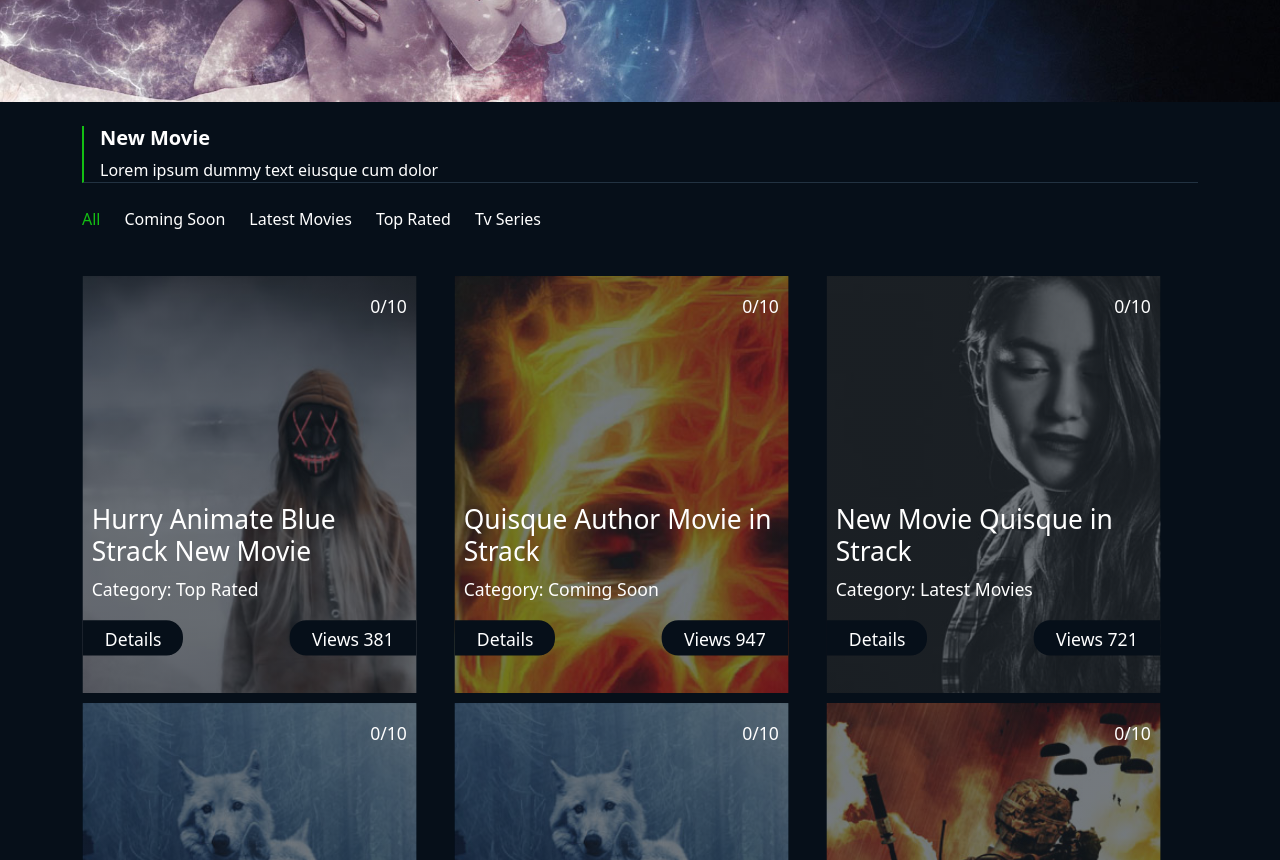
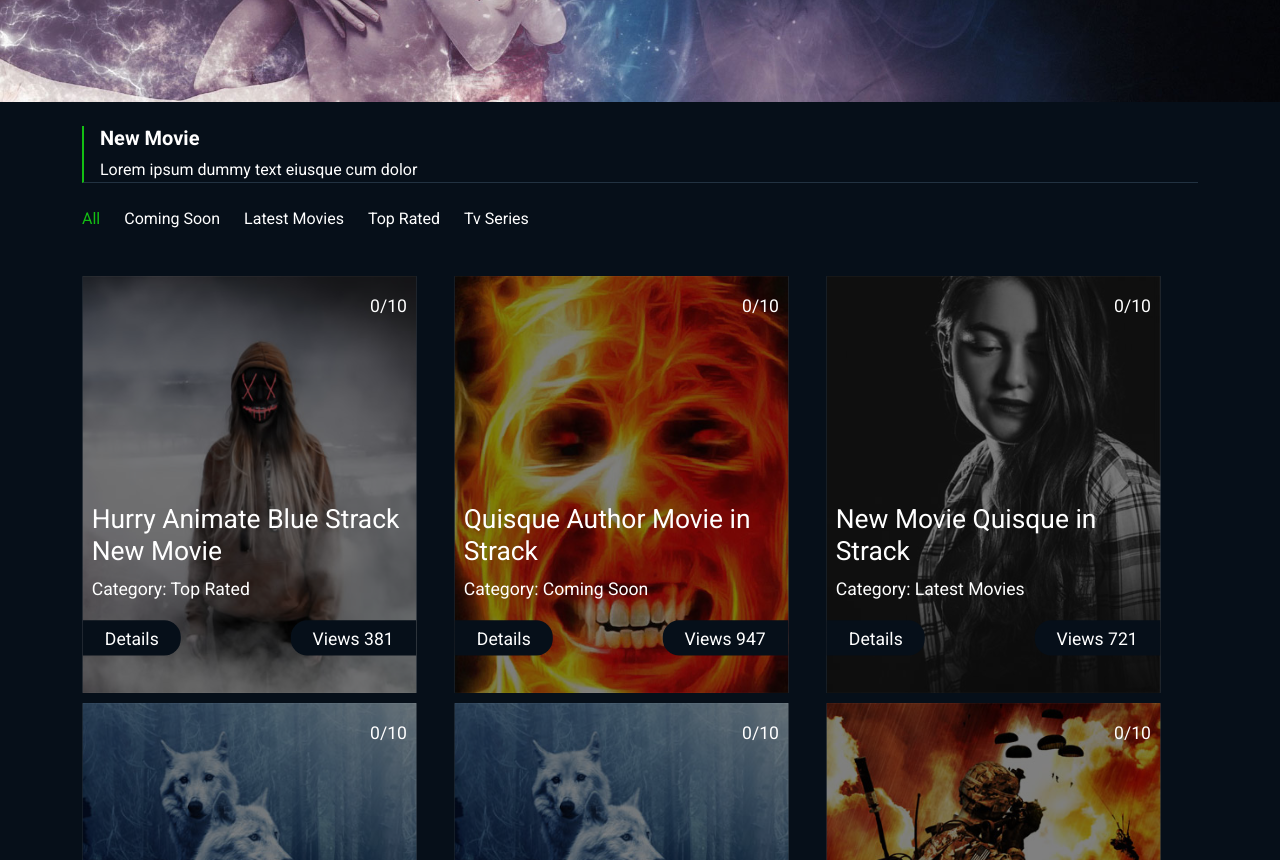
Before and after one commit to marikadiblasio/proj-html-vuejs, a Vue app: page / in a window 1280 px wide. Shown: the part 1940-2800 px from the top of the page. Built offline with nearby package versions, Linux system fonts and the light colour scheme; a web font is replaced by a local one.

Commit message:
add font-family

```diff
--- a/src/assets/partials/_variables.scss
+++ b/src/assets/partials/_variables.scss
@@ -3,6 +3,7 @@ $my-secondary: #182028;
 $my-contrast: #13bE13;
 $my-tertiary: #FFFFFF;
 $my-border: #223241;
+$my-font: 'Roboto', sans-serif;
 
 $my-bg-linear: linear-gradient(180deg, rgba(19, 190, 19, 0.29) 1.82%, rgba(88, 199, 88, 0.445859) 52.25%, rgba(217, 217, 217, 0.06) 94.57%), linear-gradient(180deg, rgba(19, 190, 19, 0.65) 0%, rgba(217, 217, 217, 0.06) 52.08%);
 
--- a/src/assets/style/general.scss
+++ b/src/assets/style/general.scss
@@ -1,5 +1,7 @@
 @use '../partials/variables' as * ;
 @import 'bootstrap/scss/bootstrap.scss';
+
+@import url('https://fonts.googleapis.com/css2?family=Roboto:ital,wght@0,400;0,700;1,500&display=swap');
 
 $fa-font-path: './webfonts';
 @import '@fortawesome/fontawesome-free/scss/fontawesome.scss';
@@ -10,6 +12,7 @@ $fa-font-path: './webfonts';
 body{
     background-color: $my-primary;
     color: $my-tertiary;
+    font-family: $my-font;
 }
 ul {
     list-style: none;
--- a/src/components/CardComponent.vue
+++ b/src/components/CardComponent.vue
@@ -1,6 +1,6 @@
 <template>
     <div class="col-4 px-3 pb-5 d-flex">
-        <div :style="{background: 'linear-gradient(rgba(24,32,40, 0.60), rgba(24,32,40, 0.60)),url' + '(' + show.image + ')'}" :class="{'active': index === store.activeIndex || !rounded, 'rounded-0': !rounded, 'rounded-4': rounded} " class="my-card position-relative pb-5">
+        <div :style="{backgroundImage: 'url' + '(' + show.image + ')'}" :class="{'active': index === store.activeIndex || !rounded, 'rounded-0': !rounded, 'rounded-4': rounded} " class="my-card position-relative pb-5">
             <div class="perhov" :class="{'active': index === store.activeIndex || !rounded, 'rounded-0': !rounded, 'rounded-4': rounded}">
                 <div class="d-flex justify-content-between pt-3 pe-2">
                     <div class="hours">
@@ -46,8 +46,10 @@
     }
     .my-card{
         background-repeat: no-repeat;
-        background-size: contain;
+        background-size: cover;
         background-position: right;
+        background-color: grey;
+        background-blend-mode: multiply;
         height: 100%;
         width: 89%;
         display: flex;
--- a/src/components/HeaderComponent.vue
+++ b/src/components/HeaderComponent.vue
@@ -27,11 +27,11 @@
         <hr>
         <nav class="container pb-2 d-flex justify-content-between bottom-header">
             <ul class="d-flex">
-                <li  @click="prova"  class="position-relative" v-for="(link, index) in navLinks" :key="index">
+                <li class="position-relative" v-for="(link, index) in navLinks" :key="index">
                     <a :href="link.ref">{{link.title}}
                         <i v-if="link.caret" class="fa-solid fa-caret-down"></i>
                     </a>
-                    <div :class="isActive ? 'active' : '' " class="drop">
+                    <div class="drop">
                         <ul class="unstyled text-white">
                             <li v-for="n in 6">
                                 <span>{{ link.title + " " + n }}</span>
@@ -65,32 +65,11 @@
     export default {
         name: 'HeaderComponent',
         props: ['brands', 'navLinks'],
-        data(){
-            return{
-                // activeIndex: 2
-                isActive: false
-            }
-        },
         computed: {
             newBrands(){
                 const plus = ['fa-google-plus-g'];
                 return this.brands.concat(plus);
             }
-        },
-        methods:{
-            prova(){
-                // console.log(this.isActive)
-                this.isActive = !this.isActive;
-                // console.log(this.index);
-
-                // this.activeIndex = this.index;
-                // console.log(this.activeIndex);
-                // console.log(this.index);
-                // console.log(this.navLinks);
-            }
-        },
-        mounted(){
-            // console.log(this.activeIndex);
         }
     }
 </script>
--- a/src/components/LatestNews.vue
+++ b/src/components/LatestNews.vue
@@ -51,8 +51,6 @@
         computed: {
             slicedPosts(){
                 return this.store.posts.map(post => post).filter((post, index) => index !== this.activePost);
-
-
             },
         },
         methods:{
```
